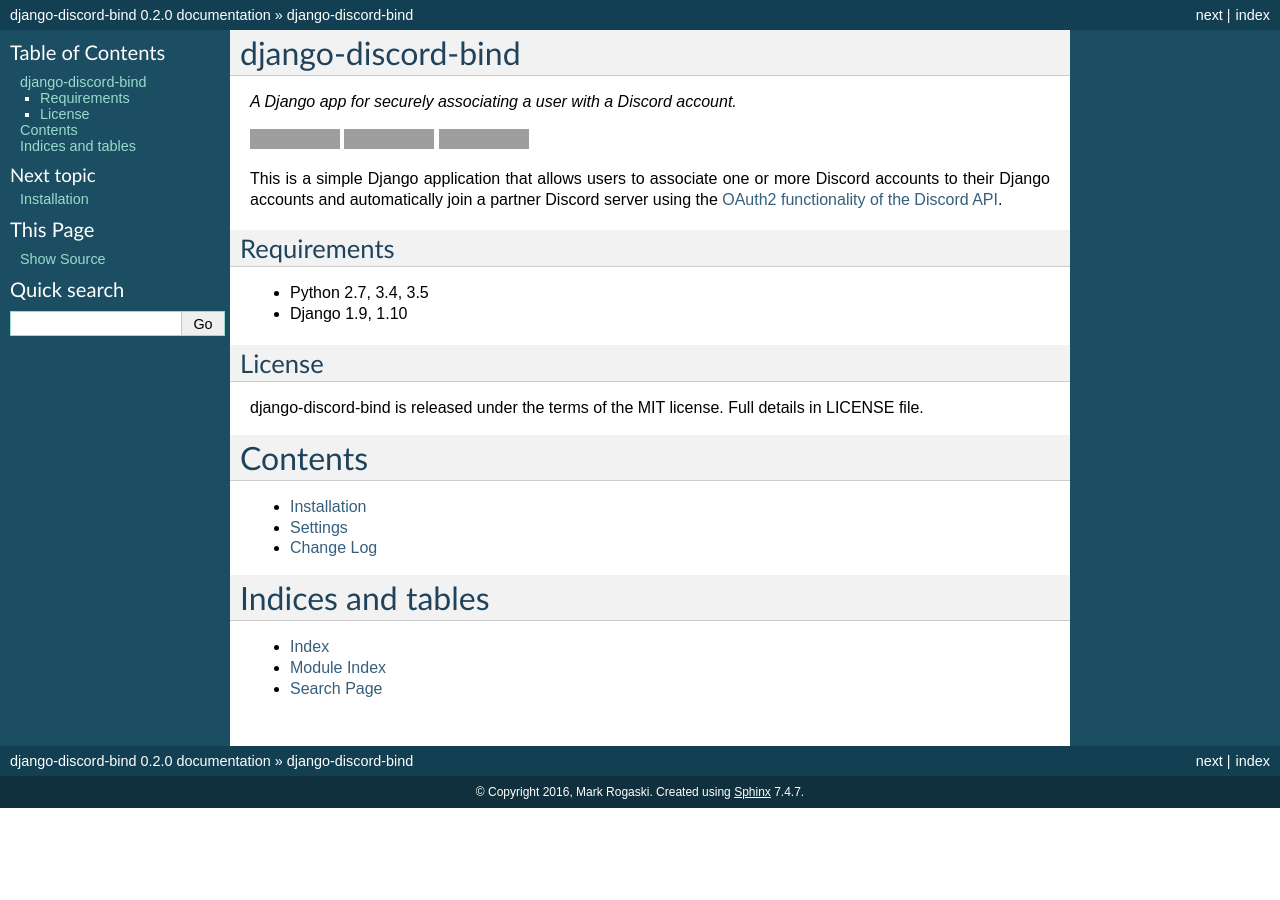
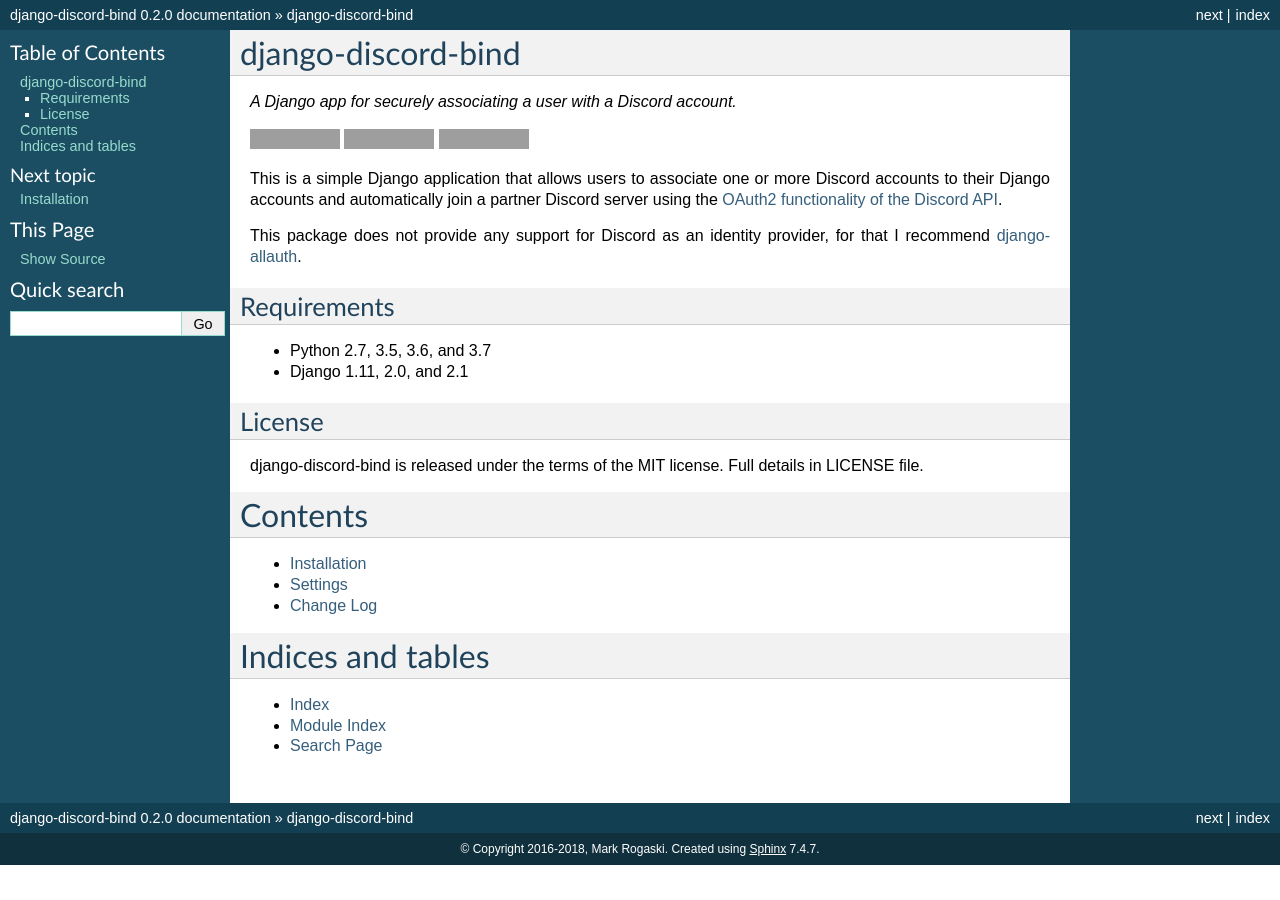
Before and after one commit to mrogaski/django-discord-bind, a Sphinx documentation site: the page built from docs/index.rst, in a window 1280 px wide. Built offline with Sphinx 7.4.7, drawn with Linux system fonts in a browser that asks for light colours; grey boxes are pictures that could not be loaded.

Commit message:
Updated documentation. (#5)

```diff
--- a/README.rst
+++ b/README.rst
@@ -18,11 +18,14 @@
 partner Discord server using the
 `OAuth2 functionality of the Discord API <https://discordapp.com/developers/docs/topics/oauth2>`_.
 
+This package does not provide any support for Discord as an identity provider, for that I
+recommend `django-allauth <https://django-allauth.readthedocs.io/en/latest/>`_.
+
 Requirements
 ------------
 
-* Python 2.7, 3.4, 3.5
-* Django 1.9, 1.10
+* Python 2.7, 3.5, 3.6, and 3.7
+* Django 1.11, 2.0, and 2.1
 
 License
 -------
--- a/docs/conf.py
+++ b/docs/conf.py
@@ -50,7 +50,7 @@
 
 # General information about the project.
 project = 'django-discord-bind'
-copyright = '2016, Mark Rogaski'
+copyright = '2016-2018, Mark Rogaski'
 author = 'Mark Rogaski'
 
 # The version info for the project you're documenting, acts as replacement for
```
Also changed, not shown: docs/installation.rst (+6 -4 lines), 1 other file.
